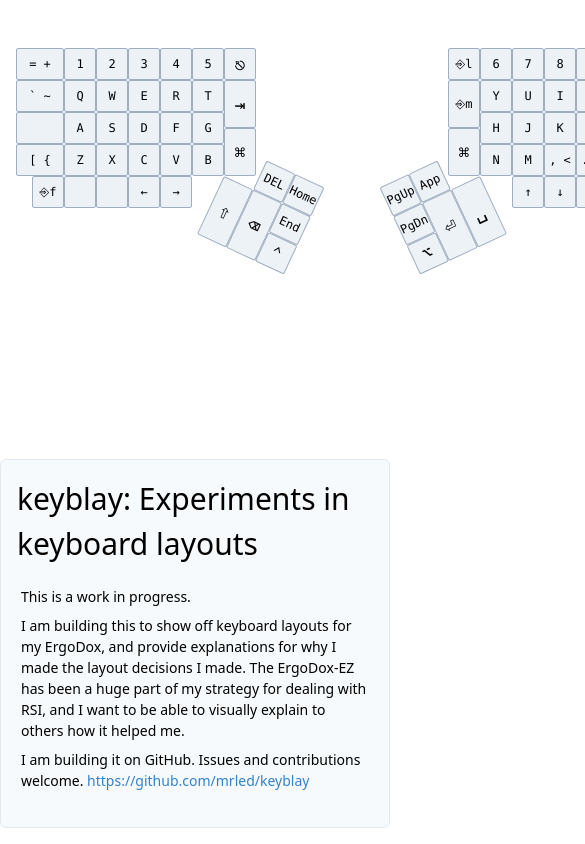
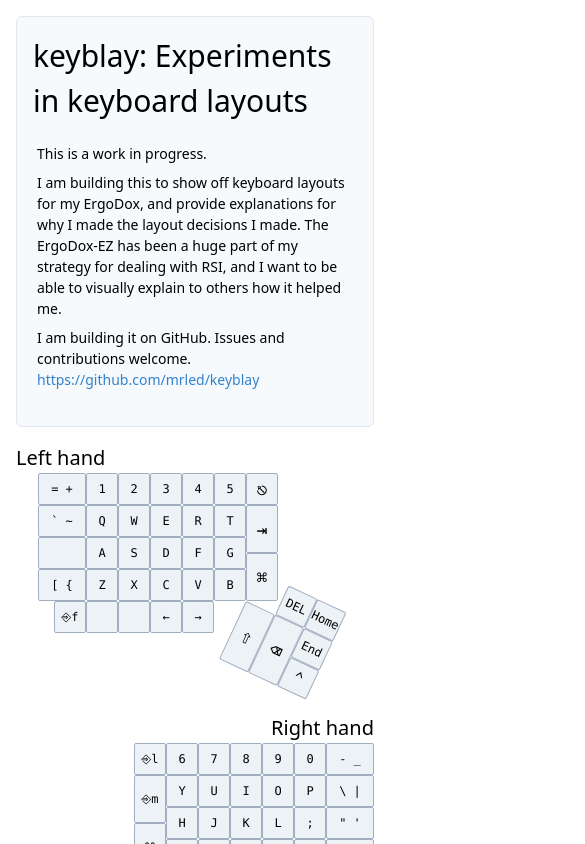
Before and after one commit to mrled/keymap.click, a Next.js app: page / in a window 390 px wide. Shown: the top 844 px of the page, 585 px wide, since content can reach past the window. Built offline with nearby package versions, Linux system fonts and the light colour scheme.

Commit message:
Mobile improvement: it fits now

```diff
--- a/components/keyboard.jsx
+++ b/components/keyboard.jsx
@@ -48,7 +48,9 @@ export const Keyboard = () => {
 
   const renderKeyboard = () => {
     return (
-      <div className="flex flex-row lg:mt-56">
+      <div className="flex flex-col md:flex-row mt-0">
+        <div className="flex flex-col">
+          <h2 className="text-xl">Left hand</h2>
           <div className="flex flex-row ml-auto">
             <KeyGrid
               cols="15"
@@ -70,7 +72,11 @@ export const Keyboard = () => {
               gridAppendClasses="keyboard-left-thumb-cluster"
             />
           </div>
-        <div className="flex flex-row-reverse mr-auto">
+        </div>
+
+        <div className="flex flex-col mt-20 md:mt-0">
+          <h2 className="text-xl ml-auto">Right hand</h2>
+          <div className="flex flex-row-reverse">
             <KeyGrid
               cols="15"
               rows="10"
@@ -92,6 +98,7 @@ export const Keyboard = () => {
             />
           </div>
         </div>
+      </div>
     );
   };
 
@@ -108,24 +115,18 @@ export const Keyboard = () => {
     return () => document.removeEventListener("keydown", handleKeyDown);
   }, []); // Passing an empty array means to call useEffect only once, when page first renders
 
-  /* When pressedKey changes, update the diagram
-   */
-
   return (
     <>
       <div
-        className="my-8 md:my-24 mx-auto text-sm md:text-base p-4"
+        className="w-full h-full text-sm md:text-base p-4 flex"
         id="keyblay-debug-outer-wrapper-div"
       >
-        <div className="w-full h-full" id="keyblay-debug-content-wrapper-div">
         <div className="w-full md:mr-8 md:px-4 z-10">
-            <div className="fixed bottom-0 top-auto lg:absolute lg:bottom-auto lg:top-0 left-0 right-0 border border-gray-300 bg-gray-100 rounded-md p-4 mb-4 mx-auto">
-              <div className="container mx-auto">
+          <div className="bottom-auto top-0 left-0 right-0 border border-gray-300 bg-gray-100 rounded-md p-4 mb-4 mx-auto">
             <InfoPanel
               keyData={pressedKey}
               keyButtonOnClick={() => setPressedKey({})}
             />
-              </div>
           </div>
           {renderKeyboard()}
         </div>
@@ -134,7 +135,6 @@ export const Keyboard = () => {
          */}
         <Diagram connections={connections} />
       </div>
-      </div>
     </>
   );
 };
```
Lines whose indentation alone changed are shown as unchanged.
